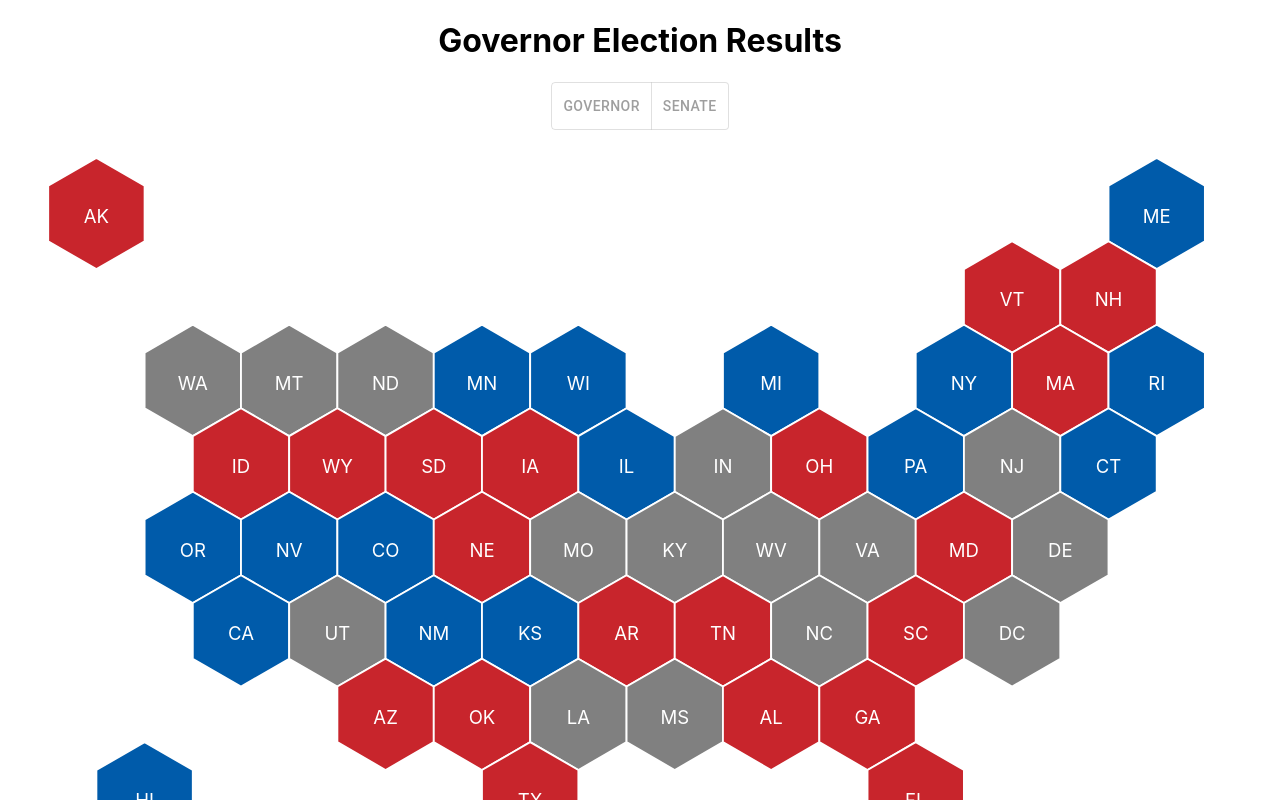
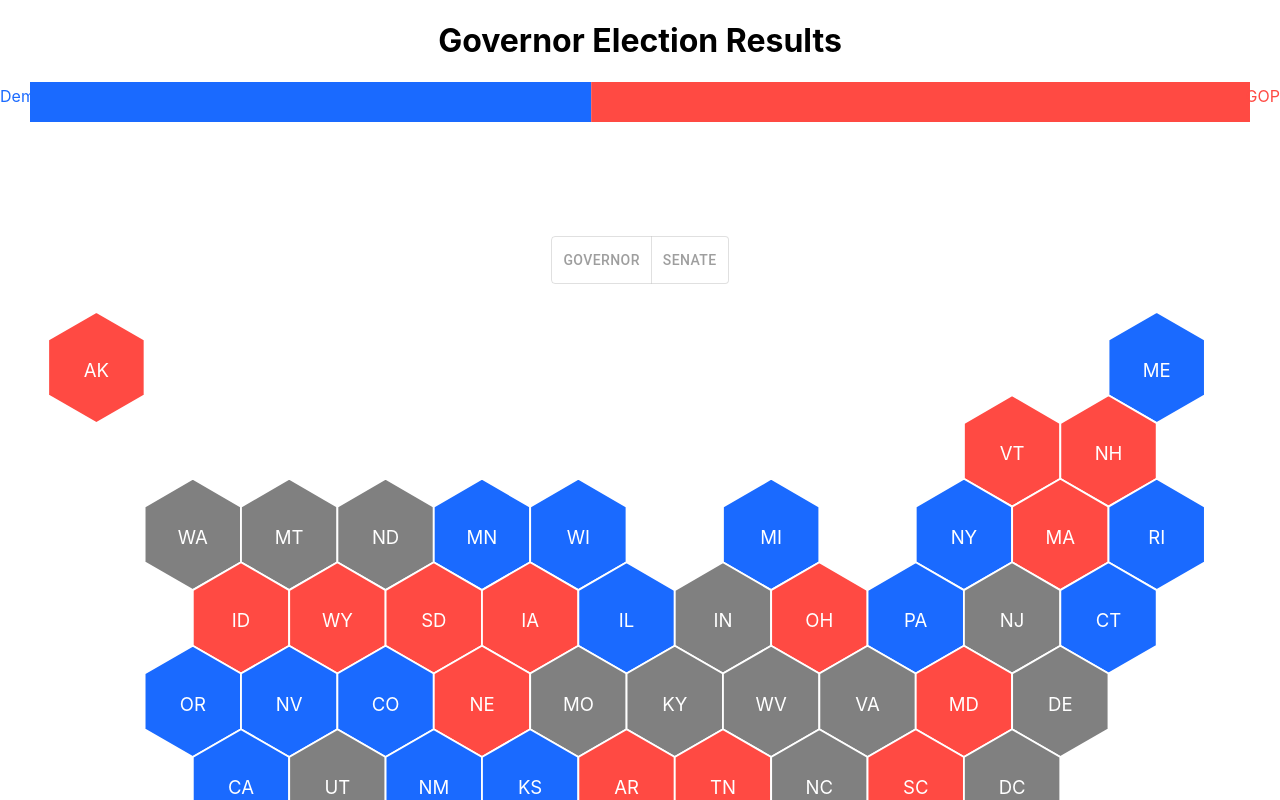
Before and after one commit to daniellecarrick/midterms-hex-map, a React (Create React App) app: page / in a window 1280 px wide. Shown: the top 800 px of the page. Built offline with nearby package versions, Linux system fonts and the light colour scheme.

Commit message:
AWs hook for getting chart dimensions

```diff
--- /dev/null
+++ b/src/components/chart-components/colors.js
@@ -0,0 +1,3 @@
+export const BLUE = "#1A6AFF";
+export const RED = "#FF4A43";
+export const GREY = "#ececec";
--- a/src/components/map/map-page.js
+++ b/src/components/map/map-page.js
@@ -1,27 +1,21 @@
 import React from "react";
 import results from "../../assets/results-top-level.json";
-import ToggleButton from '@material-ui/lab/ToggleButton';
-import ToggleButtonGroup from '@material-ui/lab/ToggleButtonGroup';
+import ToggleButton from "@material-ui/lab/ToggleButton";
+import ToggleButtonGroup from "@material-ui/lab/ToggleButtonGroup";
 import USMap from "./map";
-//import StackedBar from "./stackedBar";
-
+import StackedBar from "./stackedBar";
 
 // Map from https://github.com/schreiaj/frc-attrition-hex-map
 const MapPage = ({}) => {
   return (
     <div>
       <h1>Governor Election Results</h1>
+      <StackedBar data={results.G} />
       <ToggleButtonGroup>
-        <ToggleButton>
-          Governor
-        </ToggleButton>
-        <ToggleButton>
-          Senate
-        </ToggleButton>
+        <ToggleButton>Governor</ToggleButton>
+        <ToggleButton>Senate</ToggleButton>
       </ToggleButtonGroup>
-      {/* <StackedBar /> */}
-    <USMap data={results.G}/>
-
+      <USMap data={results.G} />
     </div>
   );
 };
--- a/src/components/map/map.js
+++ b/src/components/map/map.js
@@ -1,9 +1,9 @@
 import React from "react";
 import * as d3 from "d3";
 import State from "./state";
-import results from "../../assets/results-top-level.json";
-import ToggleButton from '@material-ui/lab/ToggleButton';
-import ToggleButtonGroup from '@material-ui/lab/ToggleButtonGroup';
+import {RED, BLUE, GREY} from "../chart-components/colors";
+import ToggleButton from "@material-ui/lab/ToggleButton";
+import ToggleButtonGroup from "@material-ui/lab/ToggleButtonGroup";
 
 const STATES = [
   { abbr: "AK", name: "Alaska", region: "west" },
@@ -77,18 +77,14 @@ const STATE_MATRIX = [
   [1, 0, 0, 0, 1, 0, 0, 0, 1, 0, 0, 0]
 ];
 
-const RED = "#C8252C";
-const BLUE = "#005BAA";
-const GRAY = "#ececec";
-
 // Map from https://github.com/schreiaj/frc-attrition-hex-map
-const USMap = ({data}) => {
+const USMap = ({ data }) => {
   const r = 6;
   // Establish color range
   let colorRange = d3
     .scaleOrdinal()
     .domain(["GOP", "Dem", null])
-    .range([RED, BLUE, GRAY]);
+    .range([RED, BLUE, GREY]);
 
   // associate each state with the race result
   STATES.forEach(state => {
@@ -109,7 +105,6 @@ const USMap = ({data}) => {
 
   return (
     <div>
-
       <svg id="main-map" viewBox={`0 0 ${23 * r} ${13 * r}`}>
         <g className="state-map" transform={`translate(${xOff},${yOff})`}>
           {STATE_MATRIX.map((row, y) => {
--- a/src/components/map/stackedBar.js
+++ b/src/components/map/stackedBar.js
@@ -1,22 +1,74 @@
 import React from "react";
 import withStyles from "react-jss";
 import * as d3 from "d3";
+import { RED, BLUE } from "../chart-components/colors";
+import { useChartDimensions } from "../chart-components/utils";
 
 const componentStyles = {
-  // bar: {
-  //   fill: "tomato"
-  // }
+  demText: {
+    fill: BLUE
+  },
+  gopText: {
+    fill: RED,
+    textAnchor: "end"
+  }
 };
 
-const StackedBar = ({ classes }) => {
+const StackedBar = ({ classes, data }) => {
+  const [ref, dimensions] = useChartDimensions({
+    marginBottom: 77
+  });
+
+  console.log("dimensions", dimensions);
+  const results = { dem: 7, gop: 7 };
+  Object.keys(data).map(function(race) {
+    console.log(data[race][2][0][2]);
+    if (data[race][2][0][2] === "GOP") {
+      results.gop++;
+    } else if (data[race][2][0][2] === "Dem") {
+      results.dem++;
+    }
+  });
+  const margin = { top: 0, left: 30, right: 30, bottom: 0 };
+  const width = dimensions.width;
+  const innerWidth = width - margin.left - margin.right;
+  const xScale = d3
+    .scaleLinear()
+    .domain([0, 50])
+    .range([0, innerWidth]);
+
+  console.log(results);
   return (
-    <>
-      <g transform={`translate(${0 * i},${0})`}>
-        <rect width={width} height={height} y={y} fill={fill} />
-        <text y={HEIGHT}>{label}</text>
-        <text y={y}>{data}</text>
-      </g>
-    </>
+    <div ref={ref}>
+      <svg width={width}>
+        <g transform={`translate(${0},0)`}>
+          <text className={classes.demText} y={20} x={0}>
+            Dem
+          </text>
+        </g>
+        <g transform={`translate(${margin.left},0)`}>
+          <rect
+            width={xScale(results.dem)}
+            height={40}
+            y={0}
+            x={0}
+            fill={BLUE}
+          />
+
+          <rect
+            width={xScale(results.gop)}
+            height={40}
+            x={xScale(results.dem)}
+            fill={RED}
+          />
+        </g>
+        <g transform={`translate(${width},20)`}>
+          <text className={classes.gopText} textAnchor={"end"}>
+            GOP
+          </text>
+        </g>
+      </svg>
+    </div>
   );
 };
 
```
Lines whose indentation alone changed are shown as unchanged.
